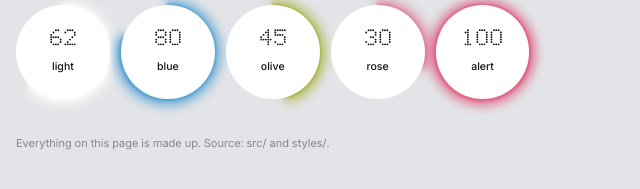
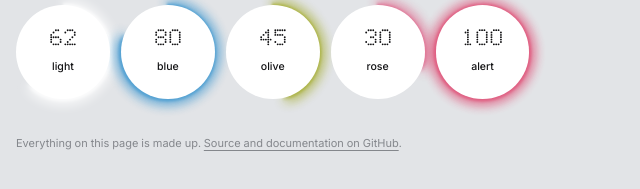
Before and after one commit to Glimmer-X/netatlas-kit, a website built with Vite: page demo/index.html in a window 1280 px wide. Shown: the part 1616-1805 px from the top of the page, 0-640 px from the left. Built offline with nearby package versions, Linux system fonts and the light colour scheme.

Commit message:
Sync v0.1.0

```diff
--- a/demo/demo.css
+++ b/demo/demo.css
@@ -9,6 +9,7 @@ header.top { display: flex; align-items: center; justify-content: space-between;
 .brand { display: flex; align-items: baseline; gap: 16px; }
 .brand .dt { font-size: 22px; }
 footer { margin-top: 40px; }
+footer a { color: inherit; text-underline-offset: 3px; }
 
 /* big round reading */
 .big-round { height: 100%; display: flex; flex-direction: column; align-items: center; justify-content: center; }
--- a/demo/demo.ts
+++ b/demo/demo.ts
@@ -211,7 +211,7 @@ function setTheme(v: string): void {
 const app = document.getElementById("app")!;
 app.innerHTML = `<header class="top"><div class="brand">${dt("NETATLAS KIT")}<span class="cap">A visual system for live dashboards</span></div>${themeSeg()}</header>
   ${boardHtml(cells)}${specimen()}
-  <footer class="cap">Everything on this page is made up. Source: src/ and styles/.</footer>`;
+  <footer class="cap">Everything on this page is made up. <a href="https://github.com/DongkunXu/netatlas-kit">Source and documentation on GitHub</a>.</footer>`;
 fillBoard();
 TONES.forEach((t, i) => {
   document.getElementById(`h-${t}`)!.innerHTML = round(`<div class="v">${dt(String([62, 80, 45, 30, 100][i]))}</div>`, t, "");
```
Also changed, not shown: .github/workflows/pages.yml (added), README.md, 1 other file.
